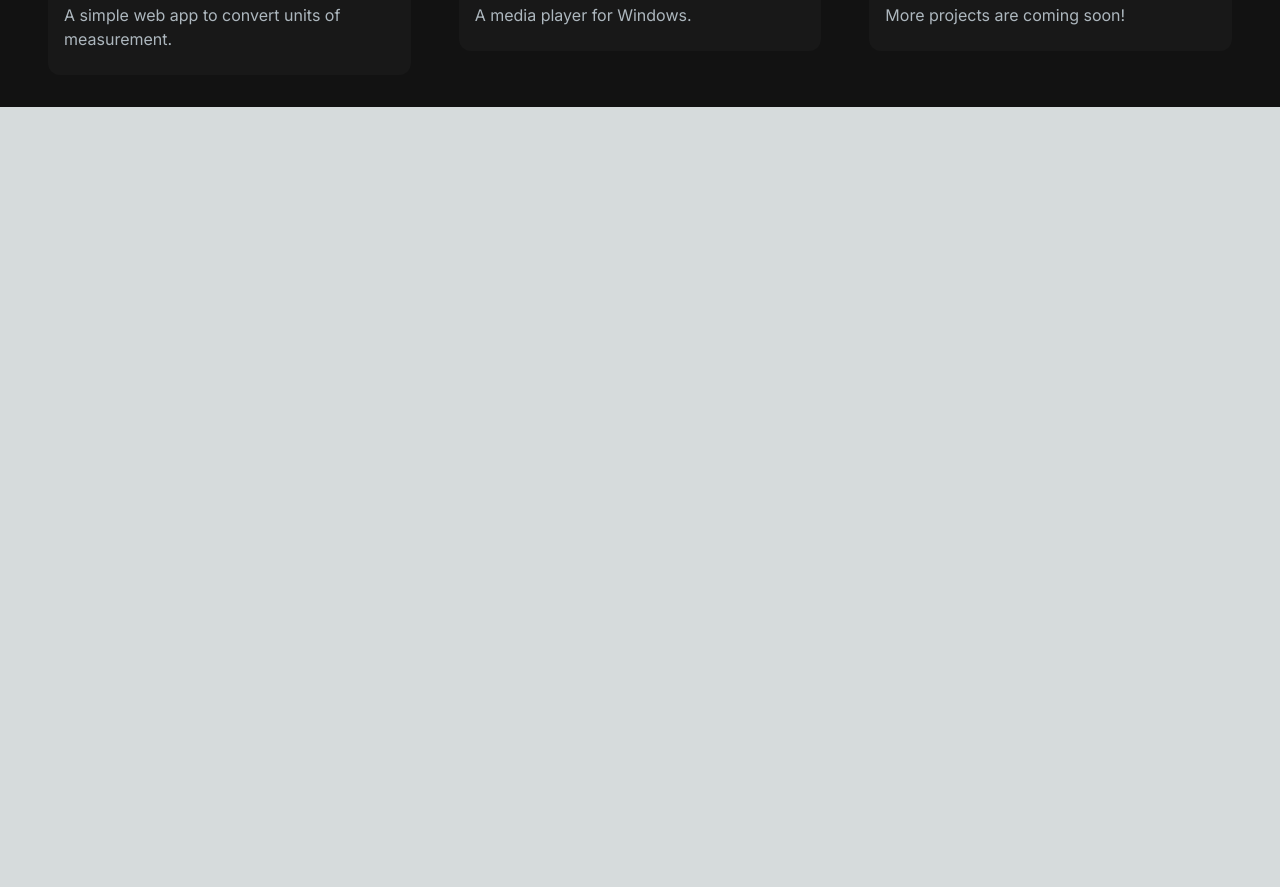
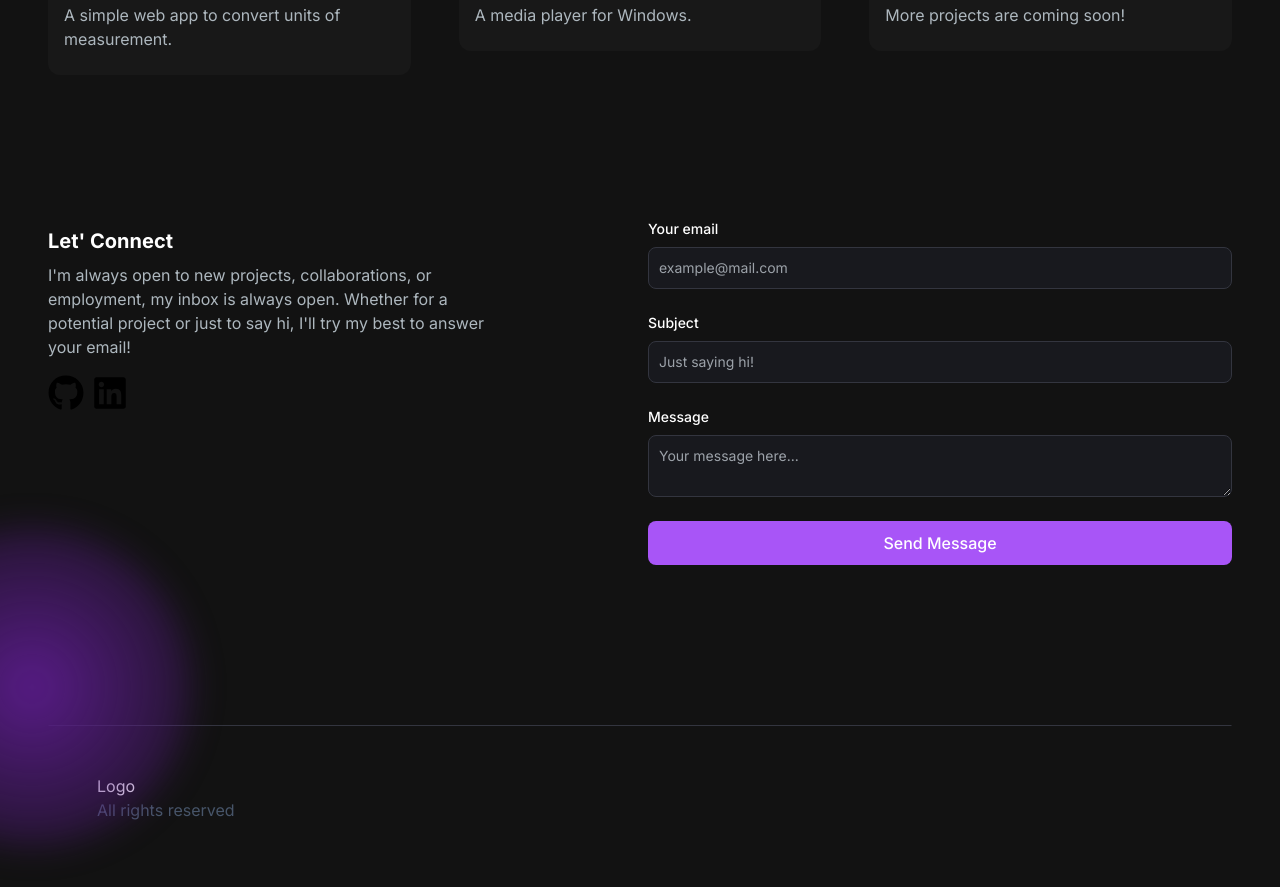
Before and after one commit to gxxllx/my-portfolio, a Next.js app: page / in a window 1280 px wide. Shown: the part 1580-2467 px from the top of the page. Before the commit the page ends 1687 px from the top, so only its background shows below. Built offline with nearby package versions, Linux system fonts and the light colour scheme.

Commit message:
Contacto hecho, hay que arreglar problema de envío de email en resend

```diff
--- a/package.json
+++ b/package.json
@@ -13,7 +13,8 @@
     "react": "^18",
     "react-dom": "^18",
     "react-icons": "^5.2.1",
-    "react-type-animation": "^3.2.0"
+    "react-type-animation": "^3.2.0",
+    "resend": "^3.4.0"
   },
   "devDependencies": {
     "eslint": "^8",
--- /dev/null
+++ b/src/app/api/send/route.js
@@ -0,0 +1,30 @@
+// import { EmailTemplate } from '../../../components/EmailTemplate';
+import { NextResponse } from "next/server";
+import { Resend } from "resend";
+
+const resend = new Resend(process.env.RESEND_API_KEY);
+const fromEmail = process.env.FROM_EMAIL;
+
+export async function POST(req, res) {
+  const { body } = await req.json();
+  const { email, subject, message } = body;
+  try {
+    const data = await resend.emails.send({
+      from: fromEmail,
+      to: ["guillecom04@gmail.com", email],
+      subject: subject,
+      react: (
+        <>
+          <h1>{subject}</h1>
+          <p>Thank you for contacting us!</p>
+          <p>New message submitted:</p>
+          <p>{message}</p>
+        </>
+      ),
+    });
+
+    return NextResponse.json(data);
+  } catch (error) {
+    return NextResponse.json({ error }, { status: 500 });
+  }
+}
--- a/src/app/page.js
+++ b/src/app/page.js
@@ -2,6 +2,8 @@ import HeroSection from "@/components/HeroSection";
 import AboutSection from "@/components/AboutSection";
 import NavBar from "@/components/NavBar";
 import ProjectsSection from "@/components/ProjectsSection";
+import EmailSection from "@/components/EmailSection";
+import Footer from "@/components/Footer";
 
 export default function Home() {
   return (
@@ -11,7 +13,9 @@ export default function Home() {
         <HeroSection />
         <AboutSection />
         <ProjectsSection />
+        <EmailSection />
       </div>
+      <Footer />
     </main>
   );
 }
--- /dev/null
+++ b/src/components/EmailSection.jsx
@@ -0,0 +1,122 @@
+"use client";
+import React, { useState } from "react";
+import { FaGithub, FaLinkedin } from "react-icons/fa";
+import Link from "next/link";
+
+const EmailSection = () => {
+  const [emailSubmitted, setEmailSubmitted] = useState(false);
+
+  const handleSubmit = async (e) => {
+    e.preventDefault();
+    const data = {
+      email: e.target.email.value,
+      subject: e.target.subject.value,
+      message: e.target.message.value,
+    };
+
+    const JSONdata = JSON.stringify(data);
+    const endpoint = "/api/send";
+    const options = {
+      method: "POST",
+      headers: {
+        "Content-Type": "application/json",
+      },
+      body: JSONdata,
+    };
+    const response = await fetch(endpoint, options);
+    const resData = await response.json();
+    console.log(resData);
+
+    if (resData.status === 200) {
+      console.log("Email sent successfully!");
+      setEmailSubmitted(true);
+    }
+  };
+
+  return (
+    <section className="grid md:grid-cols-2 my-12 md:my-12 py-24 gap-4 relative">
+      <div className="bg-[radial-gradient(ellipse_at_center,_var(--tw-gradient-stops))] from-purple-900 to-transparent rounded-full h-80 w-80 z-0 blur-lg absolute top-3/4 -left-4 transform -translate-x-1/2 -translate-1/2"></div>
+      <div>
+        <h5 className="text-xl font-bold text-white my-2">Let&apos; Connect</h5>
+        <p className="text-[#ADB7BE] mb-4 max-w-md">
+          {" "}
+          I&apos;m always open to new projects, collaborations, or employment,
+          my inbox is always open. Whether for a potential project or just to
+          say hi, I&apos;ll try my best to answer your email!
+        </p>
+        <div className="socials flex flex-row gap-2">
+          <Link href="github.com">
+            <FaGithub className="h-9 w-9" />
+          </Link>
+          <Link href="linkedin.com">
+            <FaLinkedin className="h-9 w-9" />
+          </Link>
+        </div>
+      </div>
+      <div>
+        <form action="" className="flex flex-col" onSubmit={handleSubmit}>
+          <div className="mb-6">
+            <label
+              htmlFor="email"
+              className="text-white block mb-2 text-sm font-medium"
+            >
+              Your email
+            </label>
+            <input
+              name="email"
+              type="email"
+              id="email"
+              required
+              className="bg-[#18191E] border border-[#33353F] placeholder-[#9CA2A9] text-gray-100 text-sm rounded-lg block w-full p-2.5"
+              placeholder="example@mail.com"
+            />
+          </div>
+          <div className="mb-6">
+            <label
+              htmlFor="subject"
+              className="text-white block mb-2 text-sm font-medium"
+            >
+              Subject
+            </label>
+            <input
+              name="subject"
+              type="text"
+              id="subject"
+              required
+              className="bg-[#18191E] border border-[#33353F] placeholder-[#9CA2A9] text-gray-100 text-sm rounded-lg block w-full p-2.5"
+              placeholder="Just saying hi!"
+            />
+          </div>
+          <div className="mb-6">
+            <label
+              htmlFor="message"
+              className="text-white block mb-2 text-sm font-medium"
+            >
+              Message
+            </label>
+            <textarea
+              name="message"
+              id="message"
+              required
+              className="bg-[#18191E] border border-[#33353F] placeholder-[#9CA2A9] text-gray-100 text-sm rounded-lg block w-full p-2.5"
+              placeholder="Your message here..."
+            ></textarea>
+          </div>
+          <button
+            type="submit"
+            className="bg-purple-500 hover:bg-purple-700 hover:duration-200 text-white font-medium py-2.5 px-5 rounded-lg w-full"
+          >
+            Send Message
+          </button>
+          {emailSubmitted && (
+            <p className="text-green-500 text-sm mt-2">
+              Email sent successfully!
+            </p>
+          )}
+        </form>
+      </div>
+    </section>
+  );
+};
+
+export default EmailSection;
--- /dev/null
+++ b/src/components/Footer.jsx
@@ -0,0 +1,14 @@
+import React from "react";
+
+const Footer = () => {
+  return (
+    <footer className="footer border border-t-[#33353F] border-l-transparent border-r-transparent border-b-transparent text-white">
+      <div className="container p-12 justify-between">
+        <span>Logo</span>
+        <p className="text-slate-600">All rights reserved</p>
+      </div>
+    </footer>
+  );
+};
+
+export default Footer;
```
Also changed, not shown: 1 other file (tests, documents, lock files or other folders).
